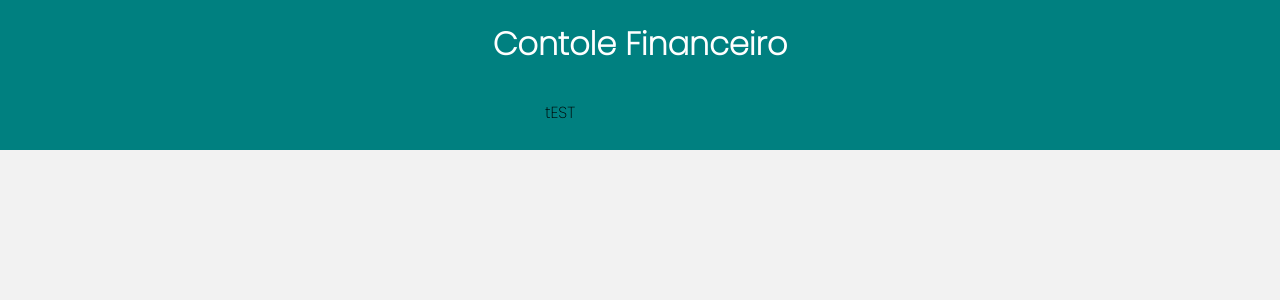
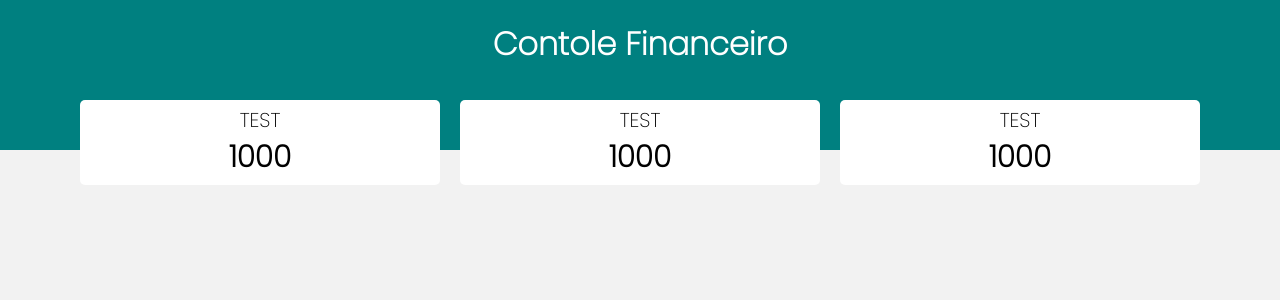
Before and after one commit to Andreysson-Araujo/drac-finaces, a React (Create React App) app: page / in a window 1280 px wide. Shown: the top 300 px of the page. Built offline with nearby package versions, Linux system fonts and the light colour scheme.

Commit message:
estilizando o header

```diff
--- a/src/components/Resume/index.js
+++ b/src/components/Resume/index.js
@@ -1,10 +1,15 @@
-import React from 'react'
-import * as C from "./styles"
+import React from "react";
+import * as C from "./styles";
+import ResumeItem from "../ResumeItem";
 
 const Resume = () => {
   return (
-    <C.Container>tEST</C.Container>
-  )
-}
+    <C.Container>
+      <ResumeItem />
+      <ResumeItem />
+      <ResumeItem />
+    </C.Container>
+  );
+};
 
-export default Resume
+export default Resume;
--- a/src/components/Resume/styles.js
+++ b/src/components/Resume/styles.js
@@ -2,11 +2,11 @@
 
 export const Container = styled.div`
     max-width: 1120px;
-    width: 98%
+    width: 98%;
     margin: 0 auto;
     display: flex;
     gap: 20px;
     margin-top: -50px;
-    justify-content:space-around;
+    justify-content: space-around;
 
-`
+`;
--- /dev/null
+++ b/src/components/ResumeItem/index.js
@@ -0,0 +1,15 @@
+import React from 'react'
+import * as C from  "./styles"
+
+const ResumeItem = () => {
+  return (
+    <C.Container>
+        <C.Header>
+            <C.HeaderTitle>TEST</C.HeaderTitle>
+        </C.Header>
+        <C.Total>1000</C.Total>
+    </C.Container>
+  )
+}
+
+export default ResumeItem
--- /dev/null
+++ b/src/components/ResumeItem/styles.js
@@ -0,0 +1,49 @@
+import {styled} from "styled-components";
+
+export const Container = styled.div`
+    display: flex;
+    flex-direction: column;
+    align-items: center;
+    background-color: #FFF;
+    border-radius: 5px;
+    padding: 5px 15px;
+    width: 30%;
+
+    @media(max-widht:750px) {
+        widht:20%;
+
+        p{
+            font-size: 12px;
+        }
+
+        span{
+            font-size: 20px;
+        }
+        svg{
+            display: none;
+        }
+    }
+
+`
+
+export const Header = styled.div`
+    display: flex;
+    align-items:center;
+    justify-content: space-around;
+    width: 100%;
+    gap: 10px;
+
+    svg {
+        width: 25px;
+        height: 25px;
+    }
+`;
+
+export const HeaderTitle = styled.p`
+    font-size: 20px;
+`
+
+export const Total = styled.span`
+    font-size: 30px;
+    font-weight:bold;
+`
--- a/src/styles/global.js
+++ b/src/styles/global.js
@@ -8,8 +8,8 @@
 
     body {
         font-family: 'Poppins', Sans-Serif;
-        background-color: #f2f2f2
+        background-color: #f2f2f2;
     }
 `;
 
-export default Global
+export default Global;
```
Also changed, not shown: src/components/Header/styles.js (+5 -5 lines).
